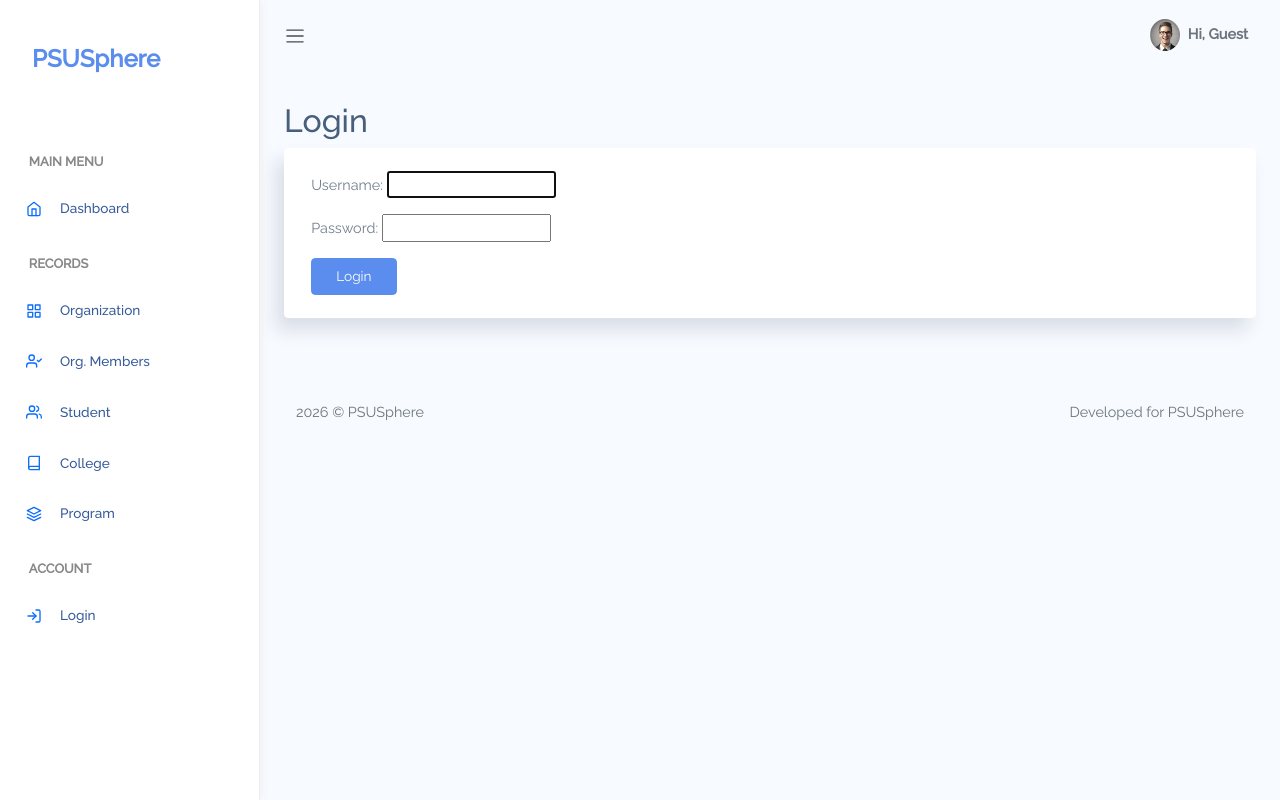
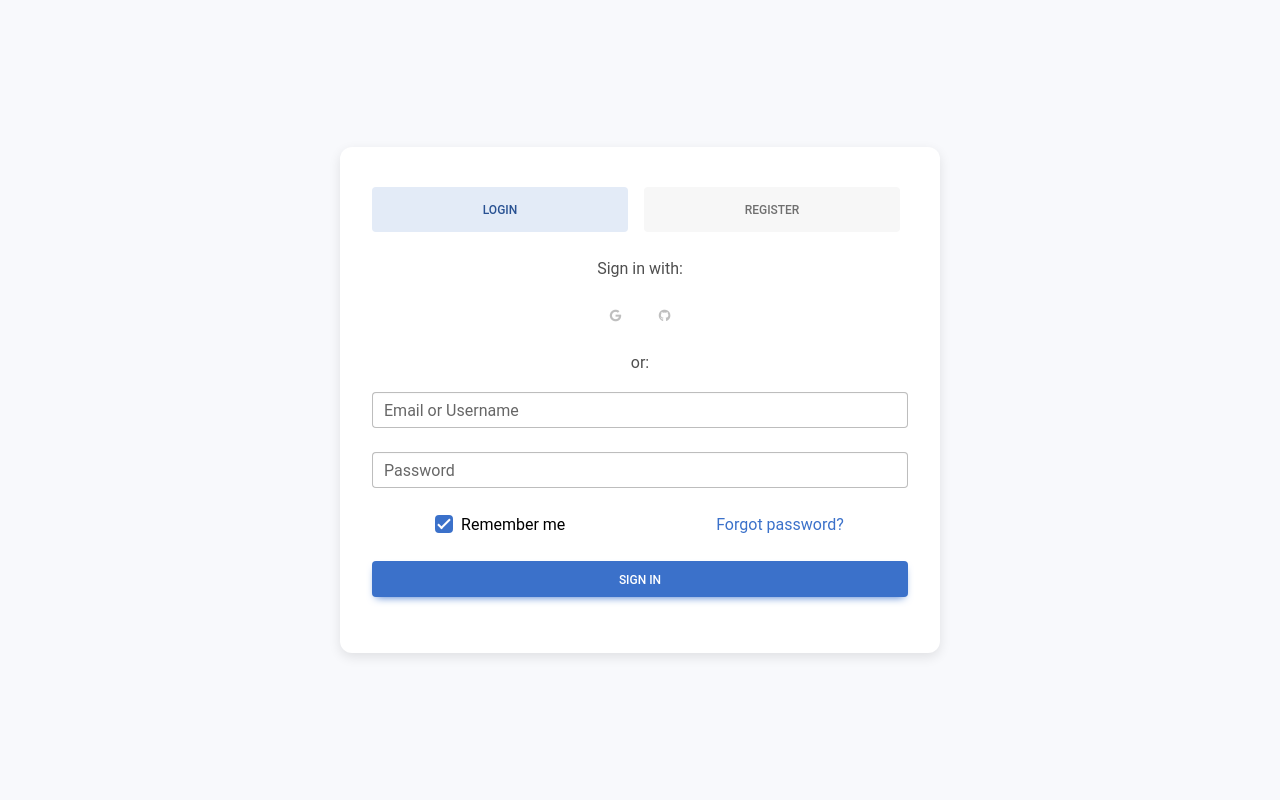
Before and after one commit to oaappp/PSUSphere, a Django app: page /accounts/login/ in a window 1280 px wide. Run offline with Django 5.2, Linux system fonts and the light colour scheme; some libraries are stand-ins or nearby versions.

Commit message:
Activity 6: allauth login templates + settings

```diff
--- a/projectsite/projectsite/urls.py
+++ b/projectsite/projectsite/urls.py
@@ -5,8 +5,8 @@ from studentorg.views import HomePageView
 urlpatterns = [
     path("admin/", admin.site.urls),
 
-    # Login/Logout URLs (Django built-in)
-    path("accounts/", include("django.contrib.auth.urls")),
+    # MUST be allauth (not django.contrib.auth.urls)
+    path("accounts/", include("allauth.urls")),
 
     path("", HomePageView.as_view(), name="home"),
     path("", include("studentorg.urls")),
--- /dev/null
+++ b/projectsite/templates/account/login.html
@@ -0,0 +1,145 @@
+{% load static %}
+<!DOCTYPE html>
+<html lang="en">
+ <head>
+ <meta charset="utf-8" />
+ <meta name="viewport" content="width=device-width, initial-scale=1, shrink-to-fit=no" />
+ <title>PSUSphere Login</title>
+
+ <link rel="stylesheet" href="{% static 'css/bootstrap.css' %}" />
+ <link rel="stylesheet" href="https://cdnjs.cloudflare.com/ajax/libs/font-awesome/6.5.0/css/all.min.css" />
+ <link rel="stylesheet" href="https://cdnjs.cloudflare.com/ajax/libs/mdb-ui-kit/6.4.2/mdb.min.css" />
+
+ <style>
+ body {
+ display: flex;
+ align-items: center;
+ justify-content: center;
+ height: 100vh;
+ background-color: #f8f9fc;
+ }
+ .auth-card {
+ max-width: 600px;
+ width: 100%;
+ background: #fff;
+ border-radius: 12px;
+ box-shadow: 0 4px 12px rgba(0, 0, 0, 0.1);
+ padding: 2rem;
+ }
+ </style>
+ </head>
+
+ <body>
+ <div class="auth-card">
+ <!-- Pills navs -->
+ <ul class="nav nav-pills nav-justified mb-3" id="ex1" role="tablist">
+ <li class="nav-item" role="presentation">
+ <a class="nav-link active" id="tab-login" data-mdb-pill-init href="#pills-login" role="tab" aria-selected="true">Login</a>
+ </li>
+ <li class="nav-item" role="presentation">
+ <a class="nav-link" id="tab-register" data-mdb-pill-init href="#pills-register" role="tab" aria-selected="false">Register</a>
+ </li>
+ </ul>
+
+ <div class="tab-content">
+
+ <!-- Login tab -->
+ <div class="tab-pane fade show active" id="pills-login" role="tabpanel" aria-labelledby="tab-login">
+ <form method="post" action="{% url 'account_login' %}">
+ {% csrf_token %}
+
+ <div class="text-center mb-3">
+ <p>Sign in with:</p>
+ <!-- Social buttons DISABLED for now, add back when you setup Google -->
+ <a href="#" class="btn btn-link btn-floating mx-1 disabled">
+ <i class="fab fa-google"></i>
+ </a>
+ <a href="#" class="btn btn-link btn-floating mx-1 disabled">
+ <i class="fab fa-github"></i>
+ </a>
+ </div>
+
+ <p class="text-center">or:</p>
+
+ <div data-mdb-input-init class="form-outline mb-4">
+ <input type="text" name="login" id="id_login" class="form-control" required />
+ <label class="form-label" for="id_login">Email or Username</label>
+ </div>
+
+ <div data-mdb-input-init class="form-outline mb-4">
+ <input type="password" name="password" id="id_password" class="form-control" required />
+ <label class="form-label" for="id_password">Password</label>
+ </div>
+
+ <div class="row mb-4">
+ <div class="col-md-6 d-flex justify-content-center">
+ <div class="form-check mb-3 mb-md-0">
+ <input class="form-check-input" type="checkbox" id="loginCheck" checked />
+ <label class="form-check-label" for="loginCheck"> Remember me </label>
+ </div>
+ </div>
+
+ <div class="col-md-6 d-flex justify-content-center">
+ <a href="{% url 'account_reset_password' %}">Forgot password?</a>
+ </div>
+ </div>
+
+ {% if form.non_field_errors %}
+ <div class="alert alert-danger" role="alert">
+ {% for error in form.non_field_errors %}
+ <p{% if forloop.last %} class="mb-0"{% endif %}>{{ error }}</p>
+ {% endfor %}
+ </div>
+ {% endif %}
+
+ <button type="submit" class="btn btn-primary btn-block mb-4">Sign in</button>
+ </form>
+ </div>
+
+ <!-- Register tab -->
+ <div class="tab-pane fade" id="pills-register" role="tabpanel" aria-labelledby="tab-register">
+ <form method="post" action="{% url 'account_signup' %}">
+ {% csrf_token %}
+
+ <div class="text-center mb-3">
+ <p>Sign up with:</p>
+ <a href="#" class="btn btn-link btn-floating mx-1 disabled">
+ <i class="fab fa-google"></i>
+ </a>
+ <a href="#" class="btn btn-link btn-floating mx-1 disabled">
+ <i class="fab fa-github"></i>
+ </a>
+ </div>
+
+ <p class="text-center">or:</p>
+
+ <div data-mdb-input-init class="form-outline mb-4">
+ <input type="text" name="username" id="registerUsername" class="form-control" required />
+ <label class="form-label" for="registerUsername">Username</label>
+ </div>
+
+ <div data-mdb-input-init class="form-outline mb-4">
+ <input type="email" name="email" id="registerEmail" class="form-control" required />
+ <label class="form-label" for="registerEmail">Email</label>
+ </div>
+
+ <div data-mdb-input-init class="form-outline mb-4">
+ <input type="password" name="password1" id="registerPassword" class="form-control" required />
+ <label class="form-label" for="registerPassword">Password</label>
+ </div>
+
+ <div data-mdb-input-init class="form-outline mb-4">
+ <input type="password" name="password2" id="registerRepeatPassword" class="form-control" required />
+ <label class="form-label" for="registerRepeatPassword">Repeat password</label>
+ </div>
+
+ <button type="submit" class="btn btn-primary btn-block mb-3">Register</button>
+ </form>
+ </div>
+
+ </div>
+ </div>
+
+ <script src="https://cdnjs.cloudflare.com/ajax/libs/mdb-ui-kit/6.4.2/mdb.min.js"></script>
+ </body>
+</html>
--- a/projectsite/templates/base.html
+++ b/projectsite/templates/base.html
@@ -88,7 +88,7 @@
 
                     {% if user.is_authenticated %}
                     <li class="sidebar-item">
-                        <form method="post" action="{% url 'logout' %}" style="margin:0;">
+                        <form method="post" action="{% url 'account_logout' %}" style="margin:0;">
                             {% csrf_token %}
                             <button type="submit" class="sidebar-link"
                                     style="background:none;border:0;width:100%;text-align:left;padding: .7rem 1rem;">
@@ -99,7 +99,7 @@
                     </li>
                     {% else %}
                     <li class="sidebar-item">
-                        <a href="{% url 'login' %}" class="sidebar-link">
+                        <a href="{% url 'account_login' %}" class="sidebar-link">
                             <i data-feather="log-in" width="20"></i>
                             <span>Login</span>
                         </a>
@@ -145,14 +145,14 @@
                                 </a>
                                 <div class="dropdown-divider"></div>
 
-                                <form method="post" action="{% url 'logout' %}" style="margin:0;">
+                                <form method="post" action="{% url 'account_logout' %}" style="margin:0;">
                                     {% csrf_token %}
                                     <button type="submit" class="dropdown-item">
                                         <i data-feather="log-out"></i> Logout
                                     </button>
                                 </form>
                             {% else %}
-                                <a class="dropdown-item" href="{% url 'login' %}">
+                                <a class="dropdown-item" href="{% url 'account_login' %}">
                                     <i data-feather="log-in"></i> Login
                                 </a>
                             {% endif %}
```
Also changed, not shown: projectsite/projectsite/settings.py (+34 -58 lines), projectsite/templates/socialaccount/login.html (added, +48 -0 lines).
